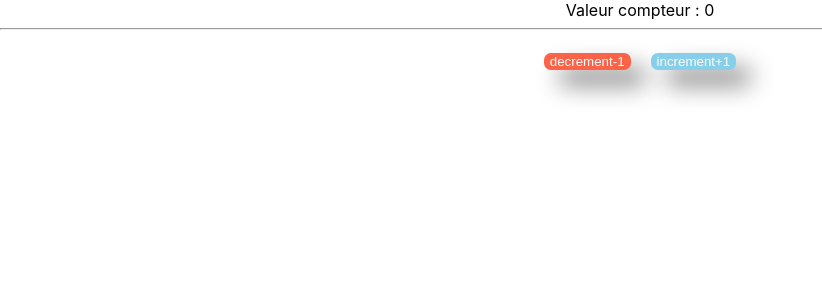
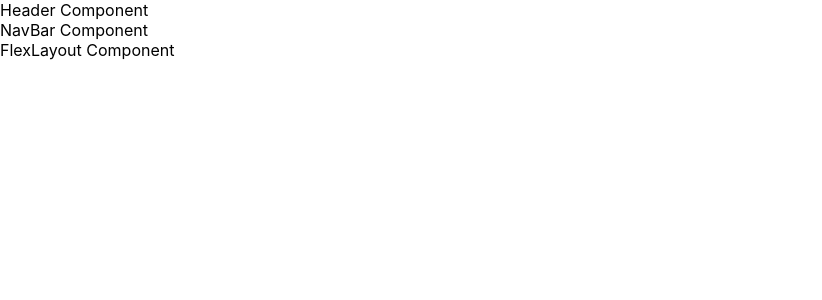
Before and after one commit to ManuFormation/FormationRect, a React (Create React App) app: page / in a window 1280 px wide. Shown: the top 300 px of the page, without its empty margins (0-822 px from the left). Built offline with nearby package versions, Linux system fonts and the light colour scheme.

Commit message:
mise en place strucutre page

```diff
--- a/package.json
+++ b/package.json
@@ -10,6 +10,7 @@
     "@types/node": "^16.11.36",
     "@types/react": "^18.0.9",
     "@types/react-dom": "^18.0.5",
+    "orsys-tjs-meme": "^1.0.0",
     "react": "^18.1.0",
     "react-dom": "^18.1.0",
     "react-scripts": "5.0.1",
--- a/src/App/App.tsx
+++ b/src/App/App.tsx
@@ -1,40 +1,33 @@
+import { MemeSVGViewer } from 'orsys-tjs-meme';
+import { DummyMeme, IImage, IMeme } from 'orsys-tjs-meme/dist/interfaces/common';
 import React from 'react';
+import { collapseTextChangeRangesAcrossMultipleVersions } from 'typescript';
+import FlexLayout from './component/layout/FlexLayout/FlexLayout';
 import Button from './component/ui/Button/Bouton';
+import Header from './component/ui/Header/Header';
+import MemeForm from './component/ui/MemeForm/MemeForm';
+import NavBar from './component/ui/NavBar/NavBar';
+interface IAppProps{}
 interface IAppState{
-//message:'hello'|'good bye'|undefined , message present mais peut être vide
-message?:'hello'|'good bye', //message si present prend une valeur obligatoire
-counter:number,
+  currentMeme:IMeme,
+  images:Array<IImage>
 }
-interface IAppProps{}
 
 class App extends React.Component<IAppProps,IAppState> {
 
-  constructor(props:{}){
-    super(props);
-    this.state={message:'hello', counter:0}
+  constructor(props:IAppProps){
+   super(props)
+   this.state={currentMeme:DummyMeme, images:[] };
   }
-  componentDidMount(){
-    console.log('Composant app monté')
-  }
-  componentDidUpdate(prevProps:IAppProps, prevState:IAppState){
-    console.log('State post update =>', prevState, this.state);
-    console.log('Props post update =>', prevProps, this.props);
+   render() {
+    return <div className='App' data-testid="App">
+       <Header/>
+       <NavBar/>
+       <FlexLayout>
+         <MemeSVGViewer image={undefined} meme={this.state.currentMeme}/>
+         <MemeForm/>
+       </FlexLayout>
 
-  }
-
-  render() {
-    return <div className='App' style={{textAlign:'center'}}>
-        Valeur compteur : {this.state.counter}
-        <hr/>
-      <Button action={()=>{
-        this.setState({counter:this.state.counter-1})
-        console.log(this.state.counter)
-      }} bgColor='tomato'> decrement-1</Button>
-
-      <Button action={()=>{
-        this.setState({counter:this.state.counter+1})
-        console.log(this.state.counter)
-      }} bgColor='skyblue'>increment+1</Button>
     </div>
   }
 }
```
Also changed, not shown: 2 other files (tests, documents, lock files or other folders).
